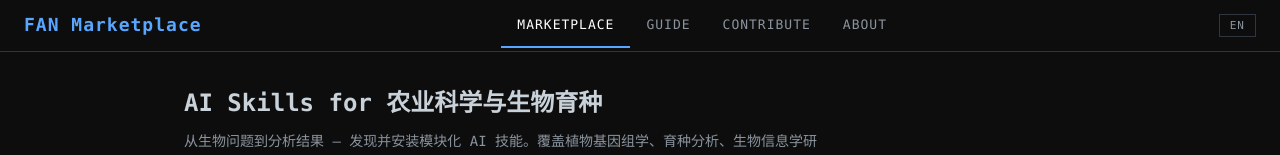
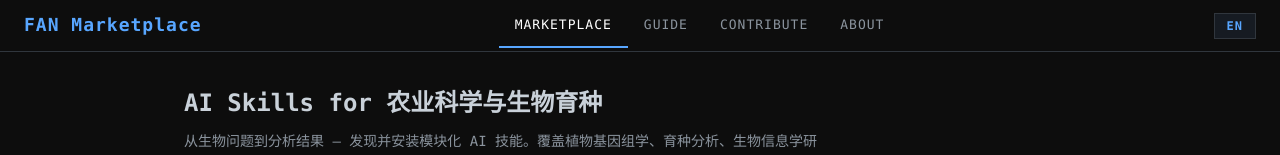
Before and after one commit to AI4S-YB/fan-marketplace, a website: page index.html in a window 1280 px wide. Shown: the top 155 px of the page. Drawn offline with Linux system fonts and the light colour scheme.

Commit message:
fix: make language switch button more visible

```diff
--- a/index.html
+++ b/index.html
@@ -102,15 +102,16 @@
 
   /* Lang switch */
   .lang-switch {
-    background: none;
+    background: var(--surface);
     border: 1px solid var(--border);
-    color: var(--muted);
+    color: var(--accent);
     cursor: pointer;
     font-family: inherit;
-    font-size: 11px;
-    padding: 4px 10px;
+    font-size: 12px;
+    padding: 5px 12px;
     margin-left: 16px;
     letter-spacing: 1px;
+    font-weight: bold;
   }
   .lang-switch:hover { color: var(--text); border-color: var(--accent); }
 
```
